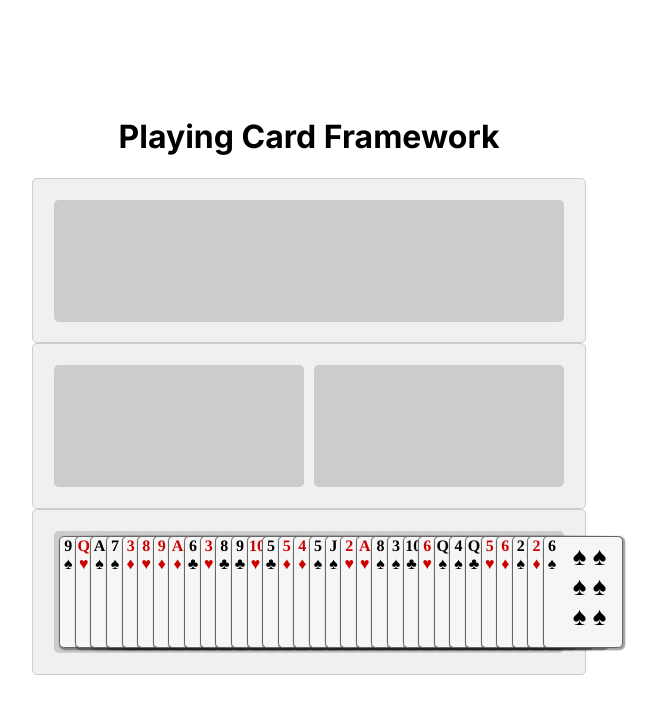
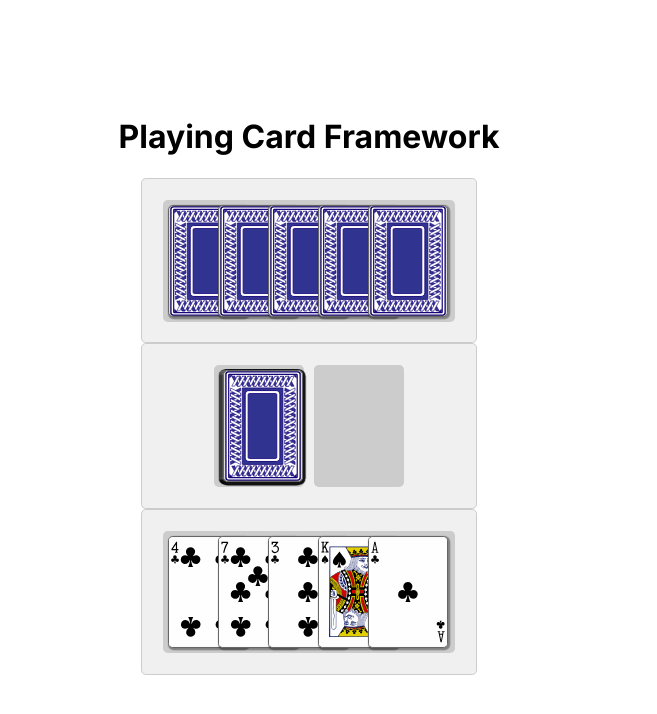
Before and after one commit to abeuscher/playing-card-framework, a Next.js app: page / in a window 1280 px wide. Shown: the top 714 px of the page, without its empty margins (331-988 px from the left). Built offline with nearby package versions, Linux system fonts and the light colour scheme.

Commit message:
Working on setting up poker

```diff
--- a/src/components/Card/Card.module.scss
+++ b/src/components/Card/Card.module.scss
@@ -91,9 +91,30 @@
       display: none;
     }
   }
+  &:active {
+    z-index: 99;
+  }
 }
 .card-hover {
-  display: none;
+  display: block;
+}
+.card-wrapper {
+  position: relative;
+  display: inline-block;
+  cursor: pointer;
+  transition: transform 0.2s;
+}
+.card-wrapper-dragging {
+  z-index: 1000;
+  cursor: move;
+  &:active {
+    transform: scale(1.1);
+  }
+}
+.card-nohover {
+  &:active {
+    transform: scale(1.1);
+  }
 }
 // suit colors
 .card-hearts,
--- a/src/components/Card/index.tsx
+++ b/src/components/Card/index.tsx
@@ -29,19 +29,29 @@ const Card: React.FC<CardProps> = ({ card, onCardDrag, draggable }) => {
     const suitClass = styles[`card-${card.suit.toLowerCase()}`]
     const rankClass = styles[`card-${CardClassMap[card.rank]}`]
     const faceClass = card.faceUp ? '' : styles['card-facedown']
-    const hoverClass = isDragging ? styles['card-hover'] : ''
+    const hoverClass = isDragging ? styles['card-hover'] : styles['card-nohover']
     return `${styles.card} ${suitClass} ${rankClass} ${faceClass} ${hoverClass}`
   }
+  const wrapperClass = isDragging ? styles['card-wrapper-dragging'] : styles['card-wrapper']
   const CardComponent = () => (
     <div className={getCardClass(card)}>
       <span></span>
     </div>
   )
-  const ImageComponent = () => (
+  const ImageComponent = () =>
+    card.faceUp ? (
       <Image
-      className={styles['card-hover']}
+        className={getCardClass(card)}
         src={`/images/svg/${CardClassMap[card.rank]}${card.suit.charAt(0).toLowerCase()}.svg`}
         alt={`${CardClassMap[card.rank]} of ${card.suit.charAt(0).toLowerCase()}`}
+        width={100}
+        height={150}
+      />
+    ) : (
+      <Image
+        className={getCardClass(card)}
+        src={`/images/svg/b.svg`}
+        alt="Card Back"
         width={100}
         height={150}
       />
@@ -49,13 +59,45 @@ const Card: React.FC<CardProps> = ({ card, onCardDrag, draggable }) => {
 
   return draggable ? (
     dragRef(
-      <div>
-        <CardComponent />
+      <div className={wrapperClass}>
+        {card.faceUp ? (
+          <Image
+            className={getCardClass(card)}
+            src={`/images/svg/${CardClassMap[card.rank]}${card.suit.charAt(0).toLowerCase()}.svg`}
+            alt={`${CardClassMap[card.rank]} of ${card.suit.charAt(0).toLowerCase()}`}
+            width={100}
+            height={150}
+          />
+        ) : (
+          <Image
+            className={getCardClass(card)}
+            src={`/images/svg/b.svg`}
+            alt="Card Back"
+            width={100}
+            height={150}
+          />
+        )}
       </div>
     )
   ) : (
     <div>
-      <CardComponent />
+      {card.faceUp ? (
+        <Image
+          className={getCardClass(card)}
+          src={`/images/svg/${CardClassMap[card.rank]}${card.suit.charAt(0).toLowerCase()}.svg`}
+          alt={`${CardClassMap[card.rank]} of ${card.suit.charAt(0).toLowerCase()}`}
+          width={100}
+          height={150}
+        />
+      ) : (
+        <Image
+          className={getCardClass(card)}
+          src={`/images/svg/b.svg`}
+          alt="Card Back"
+          width={100}
+          height={150}
+        />
+      )}
     </div>
   )
 }
--- a/src/components/CardSlot/CardSlot.module.scss
+++ b/src/components/CardSlot/CardSlot.module.scss
@@ -1,7 +1,7 @@
 /* styles/CardSlot.module.scss */
 .cardSlot {
   display: flex;
-  //justify-content: center;
+  justify-content: center;
   align-items: center;
   padding: 1em;
   background-color: #f0f0f0;
--- a/src/components/CardStack/CardStack.module.scss
+++ b/src/components/CardStack/CardStack.module.scss
@@ -1,7 +1,7 @@
 /* styles/CardStack.module.scss */
 .cardStack {
   position: relative;
-  width: 15em;
+  min-width: 5em;
   height: 7em;
   margin: 0.3em;
   background-color: #ccc;
@@ -16,7 +16,7 @@
 .cardstack-stacked {
   display: flex;
   & > div {
-    width: 0.5px;
+    width: 0.1px;
   }
 }
 .cardstack-fan {
--- a/src/components/CardStack/index.tsx
+++ b/src/components/CardStack/index.tsx
@@ -38,6 +38,7 @@ const CardStack: React.FC<CardStackProps> = ({ stack, onCardDrag, onCardDrop })
       {stack.cards.map((card) => (
         <Card key={card.id} card={card} onCardDrag={onCardDrag} draggable={true} />
       ))}
+      <p className="stack-label">{stack.rules.join(', ')}</p>
     </div>
   )
 }
--- a/src/components/GameBoard/GameBoard.module.scss
+++ b/src/components/GameBoard/GameBoard.module.scss
@@ -1,40 +1,6 @@
-/* components/RussianBankGame.module.css */
-
-.container {
-  display: flex;
-  justify-content: space-around;
-  margin-top: 2rem;
+.game-board {
+  min-width: 21em;
 }
-
-.playerArea {
-  display: flex;
-  flex-direction: column;
-  align-items: center;
+.card-slot {
+  display: block;
 }
-
-.cardArea {
-  display: flex;
-  gap: 0.5rem;
-}
-
-.card {
-  background-size: cover;
-  background-repeat: no-repeat;
-  cursor: pointer;
-}
-
-.dragging {
-  opacity: 0.5;
-}
-
-.over {
-  border: 2px solid blue;
-}
-
-.humanCard {
-  border: 2px solid green;
-}
-
-.computerCard {
-  border: 2px solid red;
-}
--- a/src/components/GameBoard/index.tsx
+++ b/src/components/GameBoard/index.tsx
@@ -6,6 +6,7 @@ import { useDispatch, useSelector } from 'react-redux'
 import { BasicLayout } from './layout'
 import CardSlot from '@/components/CardSlot'
 import { RootState } from '@/store'
+import styles from '@/components/GameBoard/GameBoard.module.scss'
 import { useEffect } from 'react'
 
 const GameBoard = () => {
@@ -25,10 +26,10 @@ const GameBoard = () => {
     dispatch(dragCard({ cardId: cardId }))
   }
   return (
-    <div className="game-board">
+    <div className={styles['game-board']}>
       {gameBoard.slots &&
         gameBoard.slots.map((slot) => (
-          <div key={slot.id} className="card-slot">
+          <div key={slot.id} className={styles['card-slot']}>
             <CardSlot stacks={slot.stacks} onCardDrag={onCardDrag} onCardDrop={onCardDrop} />
           </div>
         ))}
--- a/src/components/GameBoard/layout.ts
+++ b/src/components/GameBoard/layout.ts
@@ -10,9 +10,9 @@ export const BasicLayout: GameBoard = {
         {
           id: 'opponent-hand',
           cards: new Array(),
-          initialCards: 0,
+          initialCards: 5,
           order: 'ascending',
-          rules: ['next','sameSuit'],
+          rules: [],
           layout: {
             name: 'Hand',
             description: 'Left to right',
@@ -27,31 +27,31 @@ export const BasicLayout: GameBoard = {
       id: 'play-area',
       stacks: [
         {
+          id: 'draw-pile',
+          cards: new Array(),
+          initialCards: 42,
+          order: 'ascending',
+          rules: [],
+          layout: {
+            name: 'Stack',
+            description: 'Draw Pile',
+            arrangement: 'stacked',
+            direction: 'down',
+            faceUp: false
+          },
+        },
+        {
           id: 'discard-pile',
           cards: new Array(),
           initialCards: 0,
-          order: 'descending',
-          rules: ['previous'],
-          layout: {
-            name: 'Tableau',
-            description: 'Tableau stack',
-            arrangement: 'stacked',
-            direction: 'up',
-            faceUp: true
-          },
-        },
-        {
-          id: 'draw-pile',
-          cards: new Array(),
-          initialCards: 0,
           order: 'ascending',
-          rules: ['sameRank'],
+          rules: [],
           layout: {
             name: 'Stack',
             description: 'stack',
             arrangement: 'stacked',
             direction: 'up',
-            faceUp: false
+            faceUp: true
           },
         }
       ]
@@ -62,7 +62,7 @@ export const BasicLayout: GameBoard = {
         {
           id: 'player-hand',
           cards: new Array(),
-          initialCards: 32,
+          initialCards: 5,
           order: 'ascending',
           rules: [],
           layout: {
@@ -70,7 +70,7 @@ export const BasicLayout: GameBoard = {
             description: 'Left to right',
             arrangement: 'spread',
             direction: 'right',
-            faceUp: false
+            faceUp: true
           },
         }
       ]
--- a/src/store/gameSlice.ts
+++ b/src/store/gameSlice.ts
@@ -96,7 +96,10 @@ const gameSlice = createSlice({
         state.selectedCardId = ``
         return
       }
-      state.board.slots[destinationSlotIndex].stacks[destinationStackIndex].cards.push(state.board.slots[slotIndex].stacks[stackIndex].cards.splice(cardIndex, 1)[0])
+      const splicedCard = state.board.slots[slotIndex].stacks[stackIndex].cards.splice(cardIndex, 1)[0]
+      const destinationStack = state.board.slots[destinationSlotIndex].stacks[destinationStackIndex]
+      splicedCard.faceUp = destinationStack?.layout?.faceUp || false
+      state.board.slots[destinationSlotIndex].stacks[destinationStackIndex].cards.push(splicedCard)
       state.destinationStackId = ``
       state.selectedCardId = ``
     },
--- a/src/utils/index.ts
+++ b/src/utils/index.ts
@@ -32,15 +32,6 @@ export class CardGameLibrary {
     }
     return deck
   }
-  public static createDefaultCardStackLayout(): CardStackLayout {
-    return {
-      name: 'CardStack',
-      description: 'Default Card Stack',
-      arrangement: 'stacked',
-      direction: 'up',
-      faceUp: true
-    }
-  }
 
   public static createDecks(numberOfDecks: number = 1): CardDeck[] {
     let decks: CardDeck[] = []
@@ -65,6 +56,7 @@ export class CardGameLibrary {
         if (stack.initialCards) {
           for (let i = 0; i < stack.initialCards; i++) {
             if (deckIndex < deck.length) {
+              deck[deckIndex].faceUp = stack.layout?.faceUp || false
               stack.cards.push(deck[deckIndex])
               deckIndex++
             }
@@ -103,6 +95,7 @@ export class CardGameLibrary {
   public static isSameSuit(cards: Card[], newCard: Card): boolean {
     if (cards.length === 0) return true;
     const lastCard = cards[cards.length - 1];
+    console.log(lastCard.suit, newCard.suit)
     return lastCard.suit === newCard.suit;
   };
 
```
Also changed, not shown: src/components/GameBoard/rules.ts (added, +38 -0 lines). Lines whose indentation alone changed are shown as unchanged.
